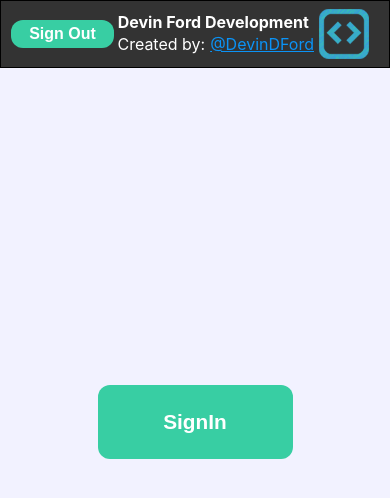
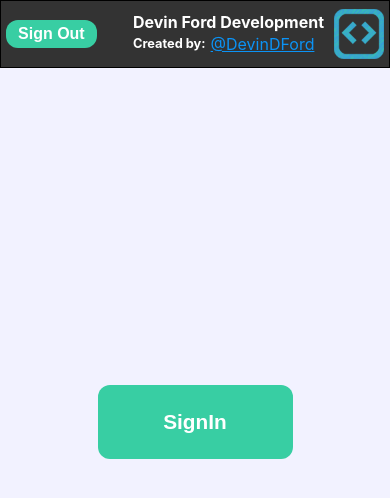
Before and after one commit to devindford/DevinFordDev_Chat, a React (Create React App) app: page / in a window 390 px wide. Shown: the top 498 px of the page. Built offline with nearby package versions, Linux system fonts and the light colour scheme; no server answers.

Commit message:
fixed mobile styling

```diff
--- a/src/App.css
+++ b/src/App.css
@@ -211,13 +211,16 @@ img {
 }
 
 @media only screen and (max-width: 660px) {
+  .App header {
+    padding: 0 5px;
+  }
   input {
     font-size: 1em;
   }
 
   button {
-    padding: 5px 12px;
-    width: 28%;
+    padding: 5px;
+    width: 24%;
     font-size: 1rem;
   }
 
@@ -231,4 +234,40 @@ img {
     width: 50%;
     font-size: 1.3em;
   }
+  .logo {
+    margin-right: 0;
+  }
+  p {
+    font-size: 0.8em;
+    font-weight: 700;
+  }
 }
+
+@media only screen and (max-width: 345px) {
+  button {
+    padding: 5px 0px;
+    width: 28%;
+    font-size: 0.8rem;
+  }
+  .App header h2 {
+    font-size: 0.7em;
+  }
+  .twitter a {
+    font-size: 0.7em;
+  }
+
+  .twitter p {
+    margin: 0;
+    padding: 0 5px 0 0;
+    font-size: 0.7em;
+  }
+  .logo {
+    width: 30px;
+    height: 30px;
+    border-radius: initial;
+  }
+
+  p {
+    max-width: 200px;
+  }
+}
```
Also changed, not shown: 1 other file (tests, documents, lock files or other folders).
